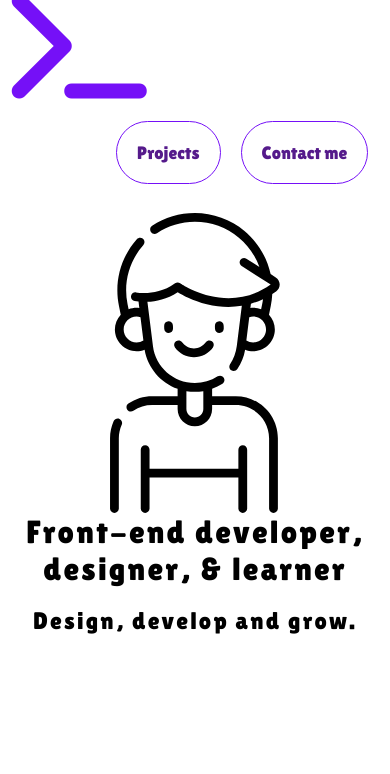
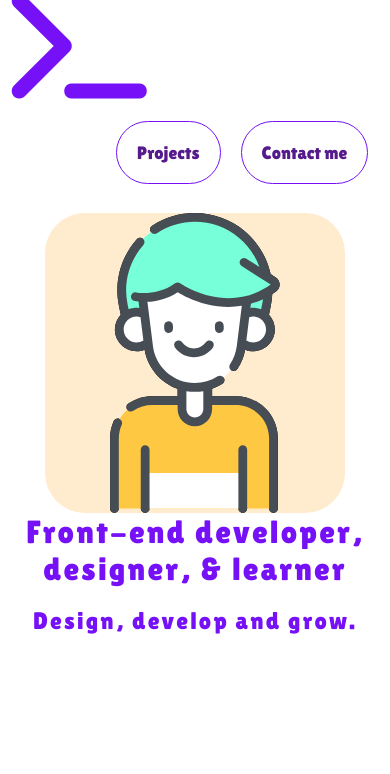
Before and after one commit to tihang/about, a plain HTML site: page index.html in a window 390 px wide. Shown: the top 774 px of the page. Drawn offline with Linux system fonts and the light colour scheme.

Commit message:
Add files via upload

```diff
--- a/styles.css
+++ b/styles.css
@@ -275,6 +275,17 @@ img{
 
 @media only screen and (max-width: 930px){
 
+    .svg-top{
+        display: block;
+    }
+
+    .title{
+        color: rgba(117,16,247,1);
+    }
+
+    .circle{
+        display: block;
+    }
 
     .skill-table{
         width: 90%;
```
